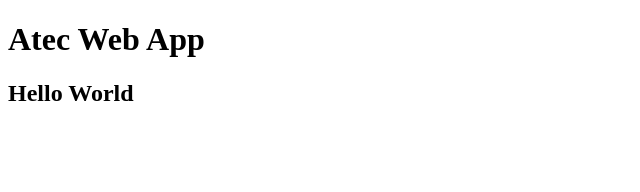
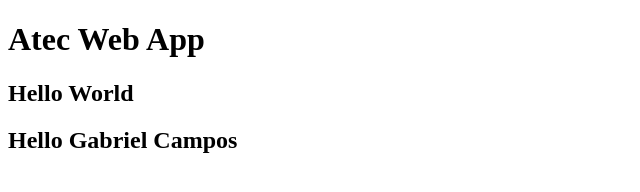
Before and after one commit to gabrielcampos243/ATEC-Web-App, a plain HTML site: page index.html in a window 1280 px wide. Shown: the whole page, without its empty margins (0-640 px from the left). Drawn offline with Linux system fonts and the light colour scheme.

Commit message:
Hello message edited

```diff
--- a/index.html
+++ b/index.html
@@ -10,5 +10,8 @@
     <h1>Atec Web App</h1>
 
     <h2>Hello World</h2>
+    <h2>Hello Gabriel Campos</h2>
+
+
 </body>
 </html>
```
